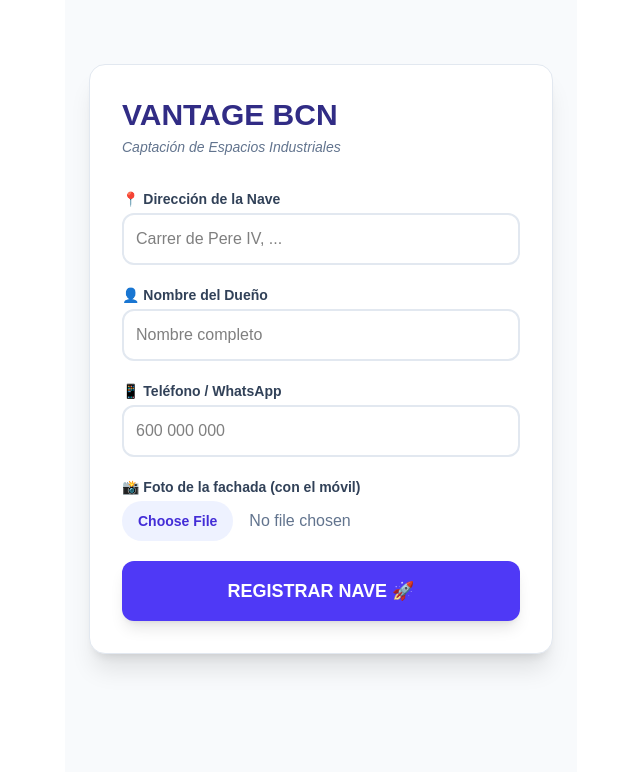
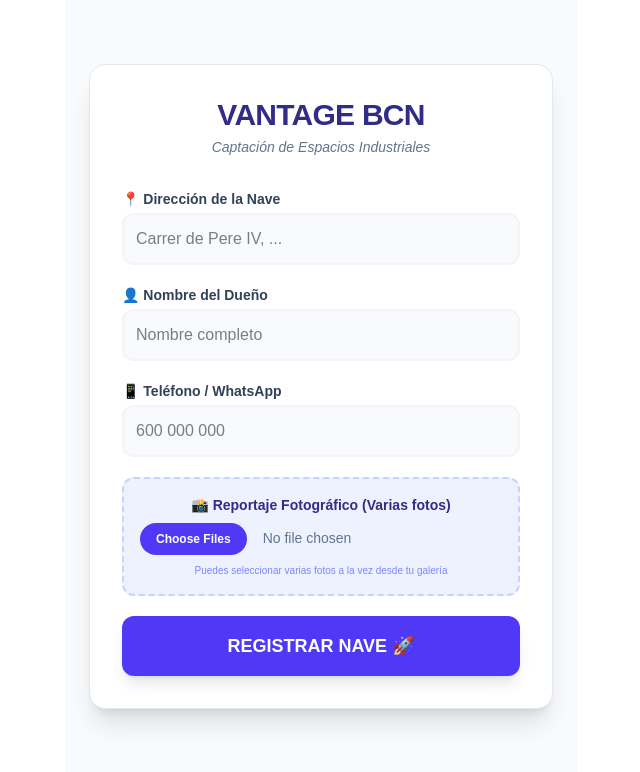
Before and after one commit to kinetic-labs-dev/vantage-bcn, a Next.js app: page / in a window 1280 px wide. Shown: the top 772 px of the page, without its empty margins (319-959 px from the left). Built offline with nearby package versions, Linux system fonts and the light colour scheme; no server answers.

Commit message:
Sistema Multi-Foto Finalizado

```diff
--- a/app/page.tsx
+++ b/app/page.tsx
@@ -10,84 +10,92 @@ export default function Home() {
     setLoading(true)
 
     const formData = new FormData(event.target)
+    const fotosFiles = formData.getAll('fotos') as File[] // Captura todos los archivos seleccionados
+    const urlsSubidas: string[] = []
 
-    // 1. Obtenemos la foto del formulario
-    const fotoFile = (formData.get('foto') as File)
-    let fotoUrl = null
-
-    // 2. Si el socio ha subido una foto, la enviamos al Bucket que acabas de crear
-    if (fotoFile && fotoFile.size > 0) {
-      // Creamos un nombre único para la imagen (con la fecha actual)
-      const fileName = `${Date.now()}-${fotoFile.name}`
-
-      const { data: uploadData, error: uploadError } = await supabase.storage
-        .from('fotos-naves') // <--- AQUÍ USAMOS TU BUCKET
-        .upload(fileName, fotoFile)
+    try {
+      // 1. Subida en bucle de todas las fotos seleccionadas
+      for (const file of fotosFiles) {
+        if (file.size > 0) {
+          const fileName = `${Date.now()}-${file.name}`
+          const { data, error: uploadError } = await supabase.storage
+            .from('fotos-naves')
+            .upload(fileName, file)
 
           if (uploadError) {
-        alert('Error subiendo foto: ' + uploadError.message)
-        setLoading(false)
-        return // Paramos si hay error
-      } else {
-        // Si sube bien, pedimos la URL pública para guardarla en la base de datos
+            console.error('Error subiendo una foto:', uploadError.message)
+            continue // Si falla una, seguimos con la siguiente
+          }
+
+          // Obtenemos la URL pública de la foto subida con éxito
           const { data: publicUrlData } = supabase.storage
             .from('fotos-naves')
             .getPublicUrl(fileName)
 
-        fotoUrl = publicUrlData.publicUrl
+          urlsSubidas.push(publicUrlData.publicUrl)
         }
       }
 
-    // 3. Insertamos todos los datos en la tabla 'espacios' (incluyendo la URL de la foto)
-    const { error } = await supabase.from('espacios').insert([{
+      // 2. Insertamos en la tabla 'espacios' usando la nueva columna 'imagenes' (Array)
+      const { error: insertError } = await supabase.from('espacios').insert([{
         nombre_dueño: formData.get('dueño'),
         direccion: formData.get('direccion'),
         telefono: formData.get('tel'),
-      imagen_url: fotoUrl // <--- ¡Importante! Asegúrate de que esta columna exista en Supabase
+        imagenes: urlsSubidas // Enviamos el array de URLs
       }])
 
-    if (error) {
-      alert('Error en base de datos: ' + error.message)
-    } else {
-      alert('¡Nave y foto registradas con éxito! Buen trabajo.')
+      if (insertError) throw insertError
+
+      alert(`¡Éxito! Nave registrada con ${urlsSubidas.length} fotos en el sistema.`)
       event.target.reset()
+
+    } catch (error: any) {
+      alert('Error en el proceso: ' + error.message)
+    } finally {
+      setLoading(false)
     }
-    setLoading(false)
   }
 
   return (
     <main className="p-6 max-w-lg mx-auto bg-slate-50 min-h-screen">
       <div className="bg-white p-8 rounded-2xl shadow-xl border border-slate-200 mt-10">
-        <h1 className="text-3xl font-black text-indigo-900 mb-1">VANTAGE BCN</h1>
-        <p className="text-slate-500 mb-8 font-medium italic text-sm">Captación de Espacios Industriales</p>
+        <h1 className="text-3xl font-black text-indigo-900 mb-1 tracking-tight text-center">VANTAGE BCN</h1>
+        <p className="text-slate-500 mb-8 font-medium italic text-sm text-center">Captación de Espacios Industriales</p>
 
         <form onSubmit={registrarNave} className="space-y-5">
           <div>
             <label className="block text-sm font-bold text-slate-700 mb-1">📍 Dirección de la Nave</label>
-            <input name="direccion" required placeholder="Carrer de Pere IV, ..." className="w-full p-3 border-2 border-slate-200 rounded-xl focus:border-indigo-500 outline-none text-black" />
+            <input name="direccion" required placeholder="Carrer de Pere IV, ..." className="w-full p-3 border-2 border-slate-100 rounded-xl focus:border-indigo-500 outline-none text-black bg-slate-50" />
           </div>
+
           <div>
             <label className="block text-sm font-bold text-slate-700 mb-1">👤 Nombre del Dueño</label>
-            <input name="dueño" required placeholder="Nombre completo" className="w-full p-3 border-2 border-slate-200 rounded-xl focus:border-indigo-500 outline-none text-black" />
+            <input name="dueño" required placeholder="Nombre completo" className="w-full p-3 border-2 border-slate-100 rounded-xl focus:border-indigo-500 outline-none text-black bg-slate-50" />
           </div>
+
           <div>
             <label className="block text-sm font-bold text-slate-700 mb-1">📱 Teléfono / WhatsApp</label>
-            <input name="tel" required placeholder="600 000 000" className="w-full p-3 border-2 border-slate-200 rounded-xl focus:border-indigo-500 outline-none text-black" />
+            <input name="tel" required placeholder="600 000 000" className="w-full p-3 border-2 border-slate-100 rounded-xl focus:border-indigo-500 outline-none text-black bg-slate-50" />
           </div>
 
-          {/* ESTE ES EL NUEVO CAMPO DE FOTO 👇 */}
-          <div>
-            <label className="block text-sm font-bold text-slate-700 mb-1">📸 Foto de la fachada (con el móvil)</label>
+          <div className="bg-indigo-50 p-4 rounded-xl border-2 border-dashed border-indigo-200 text-center">
+            <label className="block text-sm font-bold text-indigo-900 mb-2">📸 Reportaje Fotográfico (Varias fotos)</label>
             <input
-              name="foto"
+              name="fotos"
               type="file"
+              multiple
               accept="image/*"
-              className="w-full text-slate-500 file:mr-4 file:py-2.5 file:px-4 file:rounded-full file:border-0 file:text-sm file:font-semibold file:bg-indigo-50 file:text-indigo-700 hover:file:bg-indigo-100"
+              className="w-full text-sm text-slate-500 file:mr-4 file:py-2 file:px-4 file:rounded-full file:border-0 file:text-xs file:font-black file:bg-indigo-600 file:text-white hover:file:bg-indigo-700 cursor-pointer"
             />
+            <p className="text-[10px] text-indigo-400 mt-2 font-medium">Puedes seleccionar varias fotos a la vez desde tu galería</p>
           </div>
 
-          <button disabled={loading} type="submit" className="w-full bg-indigo-600 text-white p-4 rounded-xl font-black text-lg hover:bg-indigo-700 shadow-lg active:scale-95 disabled:bg-slate-300">
-            {loading ? 'SUBIENDO...' : 'REGISTRAR NAVE 🚀'}
+          <button
+            disabled={loading}
+            type="submit"
+            className="w-full bg-indigo-600 text-white p-4 rounded-xl font-black text-lg hover:bg-indigo-700 shadow-lg active:scale-95 disabled:bg-slate-300 transition-all"
+          >
+            {loading ? 'SUBIENDO REPORTAJE...' : 'REGISTRAR NAVE 🚀'}
           </button>
         </form>
       </div>
```
Lines whose indentation alone changed are shown as unchanged.
